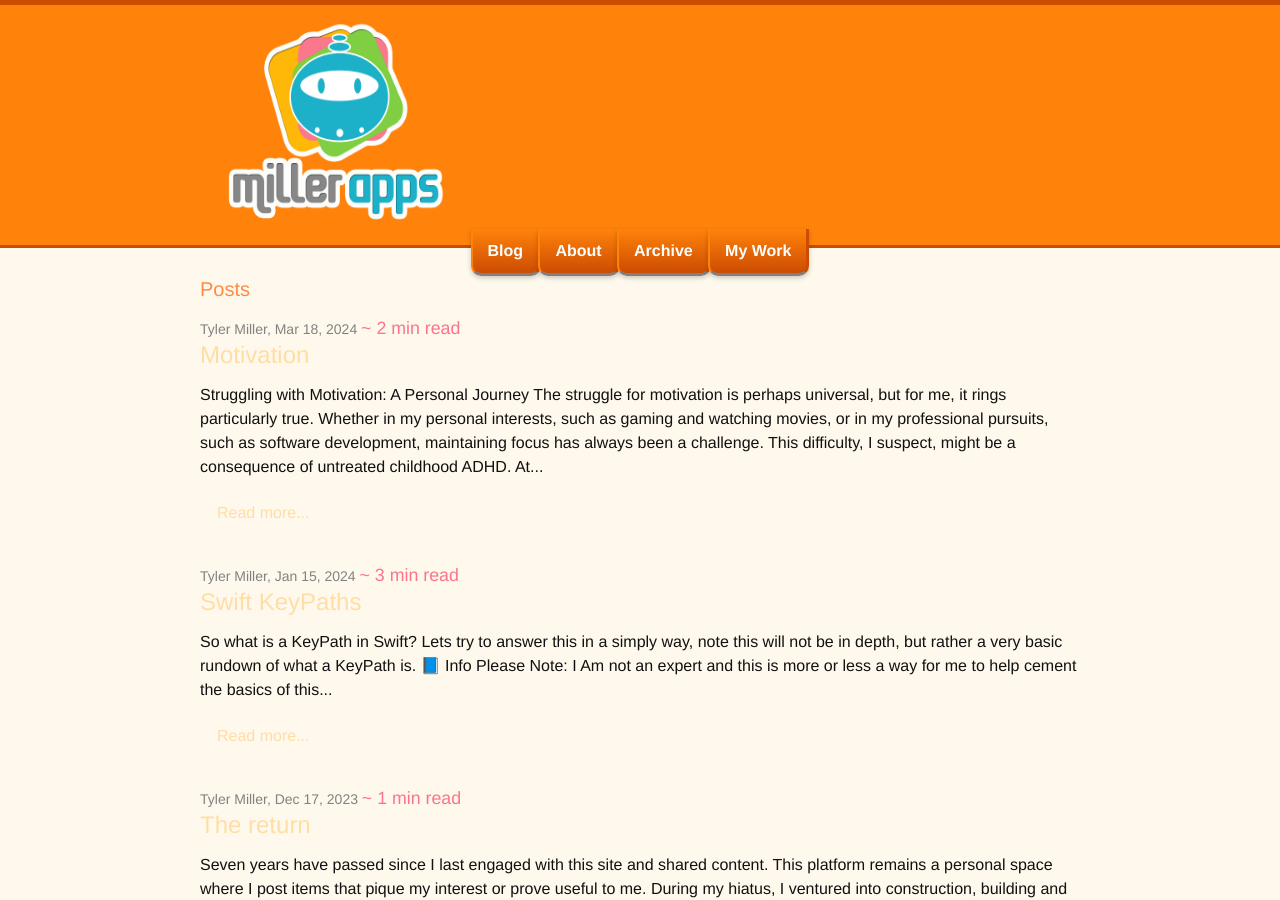
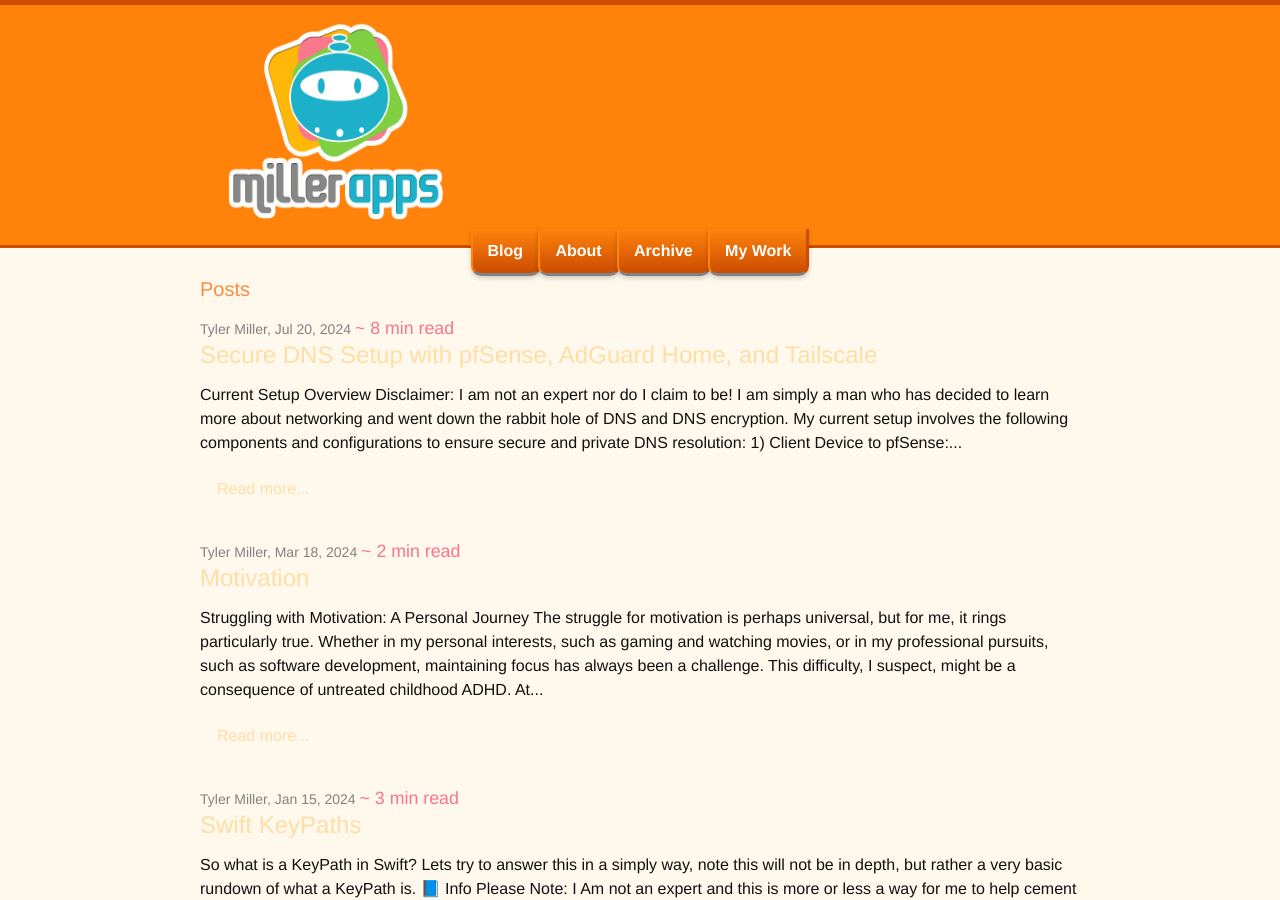
Before and after one commit to MillerApps/MillerApps.github.io, a Jekyll site: the page built from index.html, in a window 1280 px wide and 900 px high. Built offline with Jekyll 4.4.1, drawn with Linux system fonts in a browser that asks for light colours.

Commit message:
forgot front matter

```diff
--- a/_posts/2024/2024-07-20-dns-fun.md
+++ b/_posts/2024/2024-07-20-dns-fun.md
@@ -1,4 +1,13 @@
-# Secure DNS Setup with pfSense, AdGuard Home, and Tailscale
+---
+layout: post
+title:  "Secure DNS Setup with pfSense, AdGuard Home, and Tailscale"
+date:   2024-07-20
+categories: neat, things new to me, dns, networking, it, pfsense, tailscale
+comments: True
+author: Tyler Miller
+permalink: dns-fun
+archived: false
+---
 
 ## Current Setup Overview
 #### Disclaimer: I am not an expert nor do I claim to be!
```
